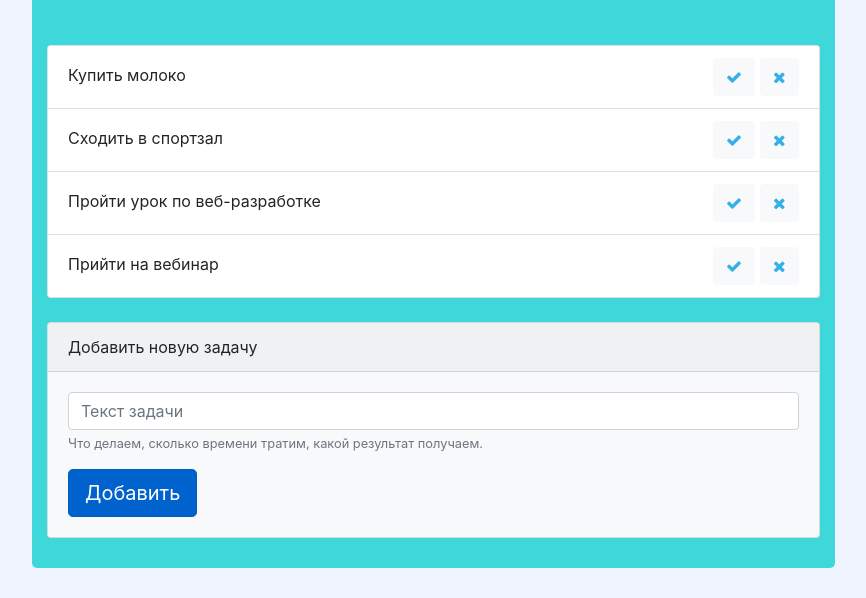
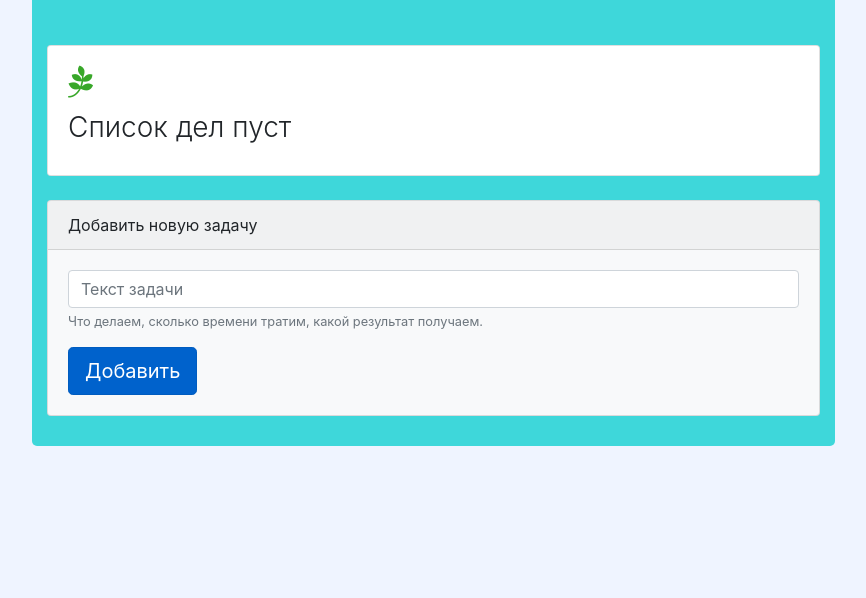
Before and after one commit to dimgeorgiev1976/todo-part-1, a website: page app/index.html in a window 1280 px wide. Shown: the part 217-815 px from the top of the page, without its empty margins (68-934 px from the left). Drawn offline with nearby package versions, Linux system fonts and the light colour scheme.

Commit message:
Finished Task ToDo # 5

```diff
--- a/app/index.html
+++ b/app/index.html
@@ -20,42 +20,21 @@
 	<!-- List of tasks -->
 	<div class="card mb-4">
 		<ul id='listOfTasks' class="list-group list-group-flush">
+			<li id='emptyList' class="list-group-item empty-list ">
+				<div class="empty-list__icon">
+					<i class="fa fa-pagelines"></i>
+						</div>
+						<div class="empty-list__title">Список дел пуст</div>
+							</li>
+							</ul>
+						</div>
 
 
-<li class="list-group-item d-flex justify-content-between task-item">
-	<span class="task-title">Купить молоко</span>
-			<div class='task-item_buttons'><button type="button" data-action="task-done" class="btn btn-light align-self-end gray"><i class="fa fa-check"></i></button>
-
-			<button type="button" data-action="task-delete" class="btn btn-light align-self-end gray"><i class="fa fa-times"></i></button>
-		</div>
-</li>
-
-<li class="list-group-item d-flex justify-content-between task-item">
-		<span class="task-title">Сходить в спортзал</span>
-				<div class='task-item_buttons'><button type="button" data-action="task-done" class="btn btn-light align-self-end gray"><i class="fa fa-check"></i></button>
-
-			<button type="button" data-action="task-delete" class="btn btn-light align-self-end gray"><i class="fa fa-times"></i></button>
-		</div>
-</li>
 
 
-<li class="list-group-item d-flex justify-content-between task-item">
-	<span class="task-title">Пройти урок по веб-разработке</span>
-			<div class='task-item_buttons'><button type="button" data-action="task-done" class="btn btn-light align-self-end gray"><i class="fa fa-check"></i></button>
-
-			<button type="button" data-action="task-delete" class="btn btn-light align-self-end gray"><i class="fa fa-times"></i></button>
-		</div>
-</li>
 
 
-		<li class="list-group-item d-flex justify-content-between task-item">
-			<span class="task-title">Прийти на вебинар</span>
-					<div class='task-item_buttons'><button type="button" data-action="task-done" class="btn btn-light align-self-end gray"><i class="fa fa-check"></i></button>
-					<button type="button" data-action="task-delete" class="btn btn-light align-self-end gray"><i class="fa fa-times"></i></button>
-				</div>
-		</li>
-	</ul>
-</div>
+
 <!-- //List of tasks -->
 
 		<!-- Form add new task -->
--- a/app/js/main.js
+++ b/app/js/main.js
@@ -13,6 +13,9 @@ var $taskButtons = $('<div class="task-item_buttons"><button type="button" data-
 			$taskHolder.append($taskTitle).append($taskButtons);
 			$('#listOfTasks').append($taskHolder);
 			showNotify('new');
+			toggleEmptyList();
+			$('#addNewTask').val(' ');
+
 			});
 
 				//4.Обрабатоват клик по кнопке удалит, удаЛИТ  текущую задачу!
@@ -21,6 +24,8 @@ $('#listOfTasks').on('click', '[data-action="task-delete"]', function (e) {
 e.preventDefault();
 $(this).parents('.task-item').remove();
 showNotify('delete');
+toggleEmptyList();
+
 });
 				//5.Отмечат въйпалнены задач!
 $('#listOfTasks').on('click', '[data-action="task-done"]', function (e) {
@@ -51,6 +56,8 @@ var $notifyNew = $('<div class="alert alert-warning" role="alert">Задач д
 						break;
 		}
 			console.log('Задачa добавлена!');
+			// if ( $ ('#notifyholder .alert')) {
+			if ('#notifyholder .alert').fadeout();
 			$notifyBlock.hide();
 			$('#notifyholder').append($notifyBlock);
 			$notifyBlock.fadeIn();
@@ -61,6 +68,20 @@ var $notifyNew = $('<div class="alert alert-warning" role="alert">Задач д
 			},2000);
 			},2000);
 		}
+function toggleEmptyList() {
+		if ( $('#listOfTasks').children().length > 1 ) {
+					console.log('Have Task!');
+					$('#emptyList').hide();
+
+		} else {
+					console.log('No Task!');
+					$('#emptyList').show();
+		}
+
+}
+// toggleEmptyList();
+
+
 
 });
 // 7.Спецблок что списък дел пуст! Когада задачи нет!
--- a/app/less/base/_base.less
+++ b/app/less/base/_base.less
@@ -54,3 +54,22 @@ padding-right: 15px;
 border-radius: 5px;
 
 }
+.emptyList {
+flex-direction: column;
+justify-content: center;
+align-items: center;
+padding-top: 1em;
+padding-bottom: 1em;
+display: flex;
+
+}
+.empty-list__title {
+font-size: 28px;
+margin-bottom: 15px;
+font-weight: 300;
+}
+.empty-list__icon {
+color: #38A729;
+font-size: 32px;
+
+}
```
Also changed, not shown: app/css/main.css.
